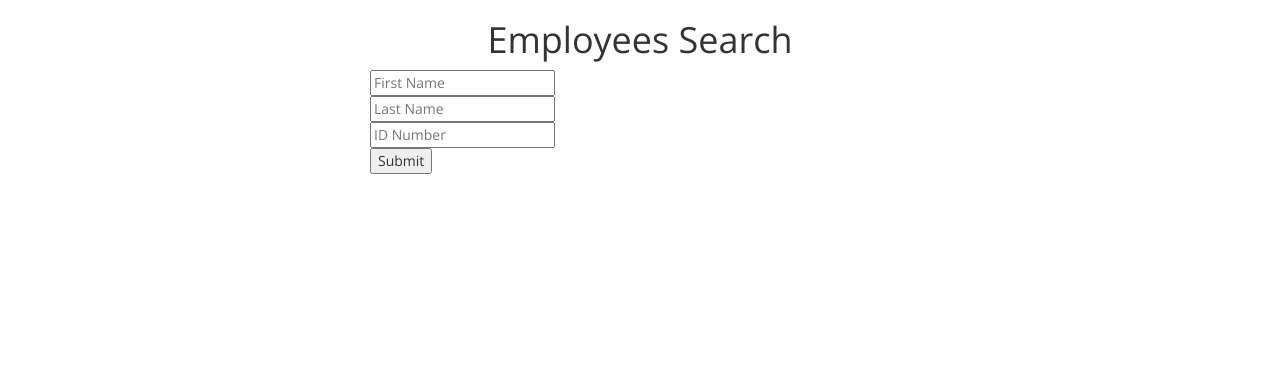
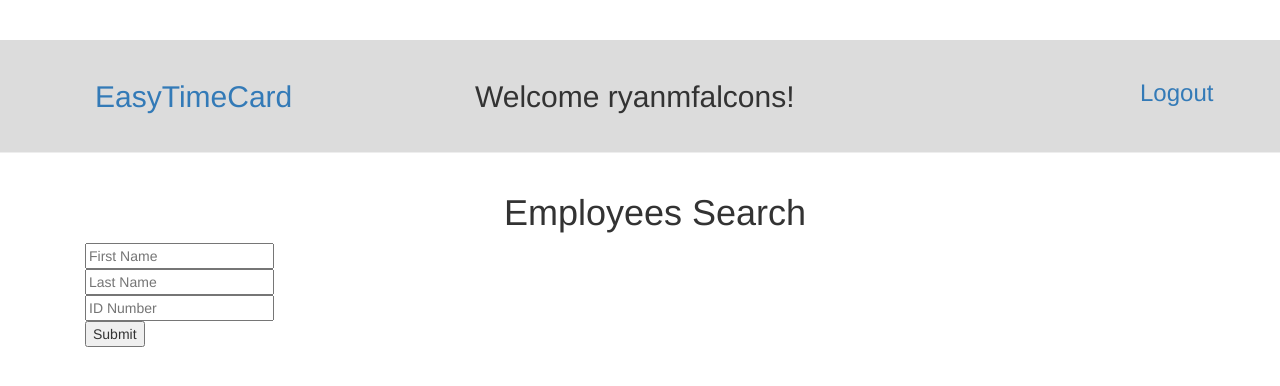
Before and after one commit to Hapa1/CMPE172Project, a Django app: page /dashboard in a window 1280 px wide. Shown: the top 386 px of the page. Run offline with Django 3.2, Linux system fonts and the light colour scheme; the visitor is signed in with stand-in values (Sample User, id 1); some libraries are stand-ins or nearby versions.

Commit message:
Tweaked frontend

```diff
--- /dev/null
+++ b/login/static/assets/css/blog.css
@@ -0,0 +1,70 @@
+.page-header {
+    background-color: #FFFFFF;
+    margin-top: 0;
+    padding: 20px 20px 20px 40px;
+}
+
+.page-header h1, .page-header h1 a, .page-header h1 a:visited, .page-header h1 a:active {
+    color: #564F4C;
+    font-size: 36pt;
+    text-decoration: none;
+}
+
+
+.content {
+    margin-left: 40px;
+}
+
+h1, h2, h3, h4 {
+    font-family: 'Arial' #, cursive;
+}
+
+.date {
+    color: #828282;
+}
+
+.save {
+    float: right;
+}
+
+.post-form textarea, .post-form input {
+    width: 100%;
+}
+
+
+
+.top-menu, .top-menu:hover, .top-menu:visited {
+    color: #ffffff;
+    float: right;
+    font-size: 26pt;
+    margin-right: 20px;
+}
+
+.post {
+    margin-bottom: 70px;
+    border: 1px solid red;
+    border-radius: 10px;
+    padding-top: 20px;
+    padding-right: 30px;
+    padding-bottom: 20px;
+    padding-left: 30px;
+}
+
+.post {
+    margin-bottom: 70px;
+    border: 1px solid red;
+    border-radius: 10px;
+    padding-top: 20px;
+    padding-right: 30px;
+    padding-bottom: 20px;
+    padding-left: 30px;
+}
+
+
+.post-menu {
+
+}
+
+.post h1 a, .post h1 a:visited {
+    color: #000000;
+}
--- /dev/null
+++ b/login/templates/login/base.html
@@ -0,0 +1,73 @@
+{% load staticfiles %}
+
+
+<html>
+    <head>
+        <title>Title</title>
+        <link rel="stylesheet" href="//maxcdn.bootstrapcdn.com/bootstrap/3.2.0/css/bootstrap.min.css">
+        <link rel="stylesheet" href="//maxcdn.bootstrapcdn.com/bootstrap/3.2.0/css/bootstrap-theme.min.css">
+        <link href='//fonts.googleapis.com/css?family=Lobster&subset=latin,latin-ext' rel='stylesheet' type='text/css'>
+        <link rel="stylesheet" href="{% static 'assets/css/blog.css' %}">
+        <link href="//maxcdn.bootstrapcdn.com/bootstrap/3.3.0/css/bootstrap.min.css" rel="stylesheet" id="bootstrap-css">
+<script src="//maxcdn.bootstrapcdn.com/bootstrap/3.3.0/js/bootstrap.min.js"></script>
+<script src="//code.jquery.com/jquery-1.11.1.min.js"></script>
+<!--Include the above in your HEAD tag -->
+
+<link href="//maxcdn.bootstrapcdn.com/bootstrap/3.3.0/css/bootstrap.min.css" rel="stylesheet" id="bootstrap-css">
+<script src="//maxcdn.bootstrapcdn.com/bootstrap/3.3.0/js/bootstrap.min.js"></script>
+<script src="//code.jquery.com/jquery-1.11.1.min.js"></script>
+<link href="//netdna.bootstrapcdn.com/bootstrap/3.1.0/css/bootstrap.min.css" rel="stylesheet" id="bootstrap-css">
+<script src="//netdna.bootstrapcdn.com/bootstrap/3.1.0/js/bootstrap.min.js"></script>
+<script src="//code.jquery.com/jquery-1.11.1.min.js"></script>
+<!-- Include the above in your HEAD tag -->
+<link href="//netdna.bootstrapcdn.com/twitter-bootstrap/2.3.2/css/bootstrap-combined.min.css" rel="stylesheet" id="bootstrap-css">
+<script src="//netdna.bootstrapcdn.com/twitter-bootstrap/2.3.2/js/bootstrap.min.js"></script>
+<script src="//code.jquery.com/jquery-1.11.1.min.js"></script>
+
+
+<!--<script src="=assets/js/jquery-2.0.0.min.js" type="text/javascript"></script> -->
+
+<!-- <script src="=assets/js/ajax.js" type="text/javascript"></script>  -->
+
+<script src="static/assets/js/jquery-2.0.0.min.js" type="text/javascript"></script>
+<script src="{% static 'assets/js/jquery-2.0.0.min.js' %}"></script>
+<script src="{% static 'assets/js/ajax.js' %}"></script>
+<script src="static/assets/js/ajax.js" type="text/javascript"></script>
+
+<link href='http://fonts.googleapis.com/css?family=Open+Sans' rel='stylesheet' type='text/css'>
+
+    <body>
+
+        <div class="page-header" style="background-color:gainsboro">
+
+            <div class="container" >
+    <div class="fb-profile" >
+
+
+           <div class="col-sm-4" ><h2><a href="/dashboard#">EasyTimeCard</a><h2></div>
+           <div class="col-sm-7" > <h2>Welcome ryanmfalcons! </h2></div> <div class="col-sm-1"><h3><a style="width:20%;" href="/logout">Logout</a></h3></div>
+            <div class="col-sm-3" ><h2><bold></bold></h2></div>
+
+        </div>
+    </div>
+</div>
+</head>
+
+
+
+
+
+
+
+        </div>
+
+        <div class="content container">
+            <div class="row">
+                <div class="col-md-8">
+                {% block content %}
+                {% endblock %}
+                </div>
+            </div>
+        </div>
+    </body>
+</html>
--- a/login/templates/login/dashboard.html
+++ b/login/templates/login/dashboard.html
@@ -1,47 +1,6 @@
-{% load staticfiles %}
-<link href="//maxcdn.bootstrapcdn.com/bootstrap/3.3.0/css/bootstrap.min.css" rel="stylesheet" id="bootstrap-css">
-<script src="//maxcdn.bootstrapcdn.com/bootstrap/3.3.0/js/bootstrap.min.js"></script>
-<script src="//code.jquery.com/jquery-1.11.1.min.js"></script>
-<!--Include the above in your HEAD tag -->
+{% extends 'login/base.html' %}
 
-<link href="//maxcdn.bootstrapcdn.com/bootstrap/3.3.0/css/bootstrap.min.css" rel="stylesheet" id="bootstrap-css">
-<script src="//maxcdn.bootstrapcdn.com/bootstrap/3.3.0/js/bootstrap.min.js"></script>
-<script src="//code.jquery.com/jquery-1.11.1.min.js"></script>
-<link href="//netdna.bootstrapcdn.com/bootstrap/3.1.0/css/bootstrap.min.css" rel="stylesheet" id="bootstrap-css">
-<script src="//netdna.bootstrapcdn.com/bootstrap/3.1.0/js/bootstrap.min.js"></script>
-<script src="//code.jquery.com/jquery-1.11.1.min.js"></script>
-<!-- Include the above in your HEAD tag -->
-<link href="//netdna.bootstrapcdn.com/twitter-bootstrap/2.3.2/css/bootstrap-combined.min.css" rel="stylesheet" id="bootstrap-css">
-<script src="//netdna.bootstrapcdn.com/twitter-bootstrap/2.3.2/js/bootstrap.min.js"></script>
-<script src="//code.jquery.com/jquery-1.11.1.min.js"></script>
-
-
-<!-- Include the above in your HEAD tag -->
-<head>
-
-<!--<script src="=assets/js/jquery-2.0.0.min.js" type="text/javascript"></script> -->
-
-<!-- <script src="=assets/js/ajax.js" type="text/javascript"></script>  -->
-
-<script src="static/assets/js/jquery-2.0.0.min.js" type="text/javascript"></script>
-<script src="{% static 'assets/js/jquery-2.0.0.min.js' %}"></script>
-<script src="{% static 'assets/js/ajax.js' %}"></script>
-<script src="static/assets/js/ajax.js" type="text/javascript"></script>
-
-<link href='http://fonts.googleapis.com/css?family=Open+Sans' rel='stylesheet' type='text/css'>
-<!--<div class="container">
-    <div class="fb-profile">
-        <img align="left" class="fb-image-lg" src="http://lorempixel.com/850/280/nightlife/5/" alt="Profile image example"/>
-        <img align="left" class="fb-image-profile thumbnail" src="{{ auth0User.extra_data.picture }}" alt="Profile image example"/>
-        <div class="fb-profile-text">
-           <div class="col-sm-7"> <h1>Welcome!</h1></div> <div class="col-sm-1"><h3><a style="width:20%;" href="/logout">Logout</a></h3></div>
-            <div class="col-sm-4"><h2><bold>{{ user.username }}</bold></h2></div>
-
-        </div>
-    </div>
-</div> <!-- /container -->
-
-
+{% block content %}
 
 
 <div class="container">
--- a/login/views.py
+++ b/login/views.py
@@ -17,7 +17,7 @@ def index(request):
 @login_required
 def dashboard(request):
     users = Employees.objects.order_by('last_name')
-    #user = request.user
+    user = request.user
     #auth0user = user.social_auth.get(provider="auth0")
 
     args = {}
@@ -45,20 +45,21 @@ def search_employees(request):
 
         search_text_first = request.POST['search_text_first']
         search_text_last = request.POST['search_text_last']
-        search_id = request.POST['search_id']
+        #search_id = (request.POST['search_id'])
 
 
     else:
         search_text_first = ''
         search_text_last = ''
-        search_id = ''
+
 
     employee_list = Employees.objects.order_by('last_name')
 
     for employee in employee_list:
         employee.first_name = employee.first_name.lower()
 
-    employees_lower = employee_list.filter(first_name__contains=search_text_first) & employee_list.filter(last_name__contains=search_text_last)  & employee_list.filter(emp_id__contains=search_id)
+#employee_list.filter(emp_id__exact=search_id) &
+    employees_lower =  employee_list.filter(first_name__contains=search_text_first) & employee_list.filter(last_name__contains=search_text_last)
     top10 = employees_lower[:10]
 
     return render_to_response('login/ajax_search.html',{
@@ -75,7 +76,8 @@ def employees_list(request):
 
 def employee_profile(request, pk):
     profile = get_object_or_404(Employees, pk=pk)
-    return render(request, 'login/employee_profile.html', {'profile' : profile})
+    salaries = Salary.objects.order_by('to_date')
+    return render(request, 'login/employee_profile.html', {'profile' : profile}, {'salaries': salaries},)
 
 
 
```
Also changed, not shown: other parts of login/templates/login/dashboard.html (+1 -0 lines), login/templates/login/employee_profile.html (+17 -7 lines), users/models.py (+6 -11 lines), users/migrations/0006_salary.py (added).
